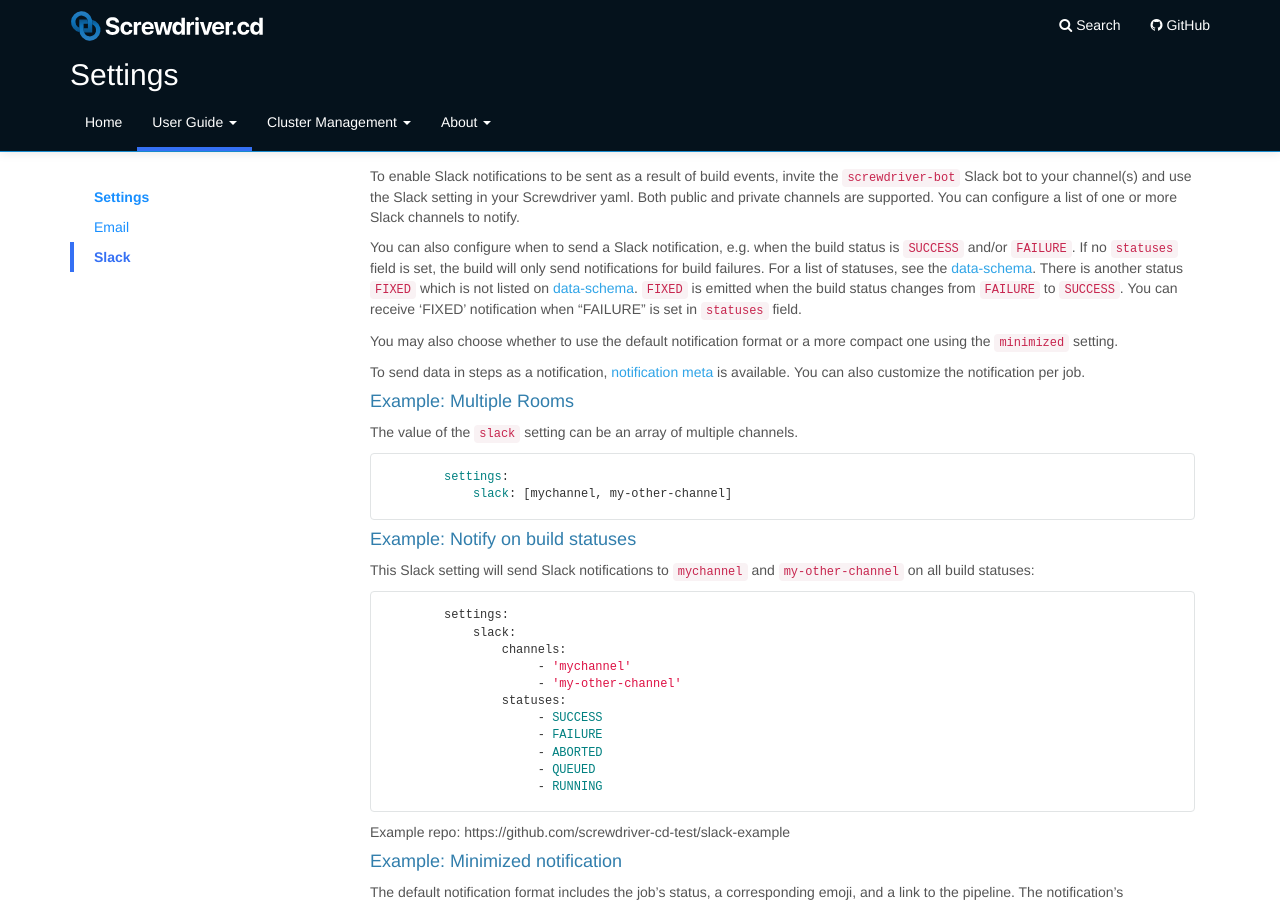
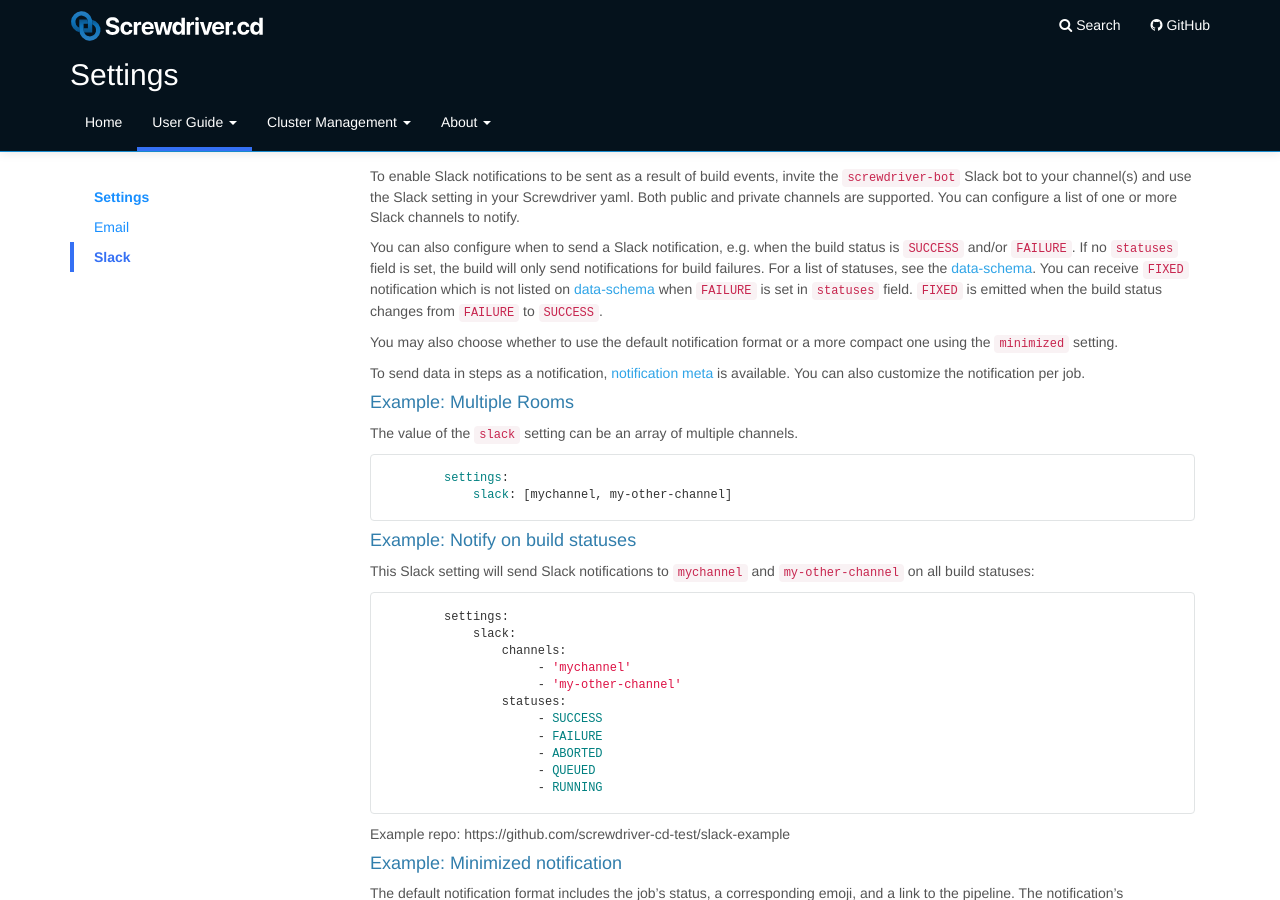
Before and after one commit to screwdriver-cd/guide, a Jekyll site: the page built from docs/user-guide/configuration/settings.md, in a window 1280 px wide and 900 px high, scrolled down 853 px. Built offline with Jekyll 4.4.1, drawn with Linux system fonts in a browser that asks for light colours.

Commit message:
Update settings.md

```diff
--- a/docs/user-guide/configuration/settings.md
+++ b/docs/user-guide/configuration/settings.md
@@ -55,8 +55,7 @@ You can configure a list of one or more email addresses to contact. You can also
 ## Slack
 To enable Slack notifications to be sent as a result of build events, invite the `screwdriver-bot` Slack bot to your channel(s) and use the Slack setting in your Screwdriver yaml. Both public and private channels are supported. You can configure a list of one or more Slack channels to notify.
 
-You can also configure when to send a Slack notification, e.g. when the build status is `SUCCESS` and/or `FAILURE`. If no `statuses` field is set, the build will only send notifications for build failures. For a list of statuses, see the [data-schema](https://github.com/screwdriver-cd/data-schema/blob/c2ea9b0372c6e62cb81e1f50602b751d0b10d547/models/build.js#L83-L96). There is another status `FIXED` which is not listed on [data-schema](https://github.com/screwdriver-cd/data-schema/blob/c2ea9b0372c6e62cb81e1f50602b751d0b10d547/models/build.js#L83-L96). `FIXED` is emitted when the build status changes from `FAILURE` to `SUCCESS`.
-You can receive 'FIXED' notification when "FAILURE" is set in  `statuses` field.
+You can also configure when to send a Slack notification, e.g. when the build status is `SUCCESS` and/or `FAILURE`. If no `statuses` field is set, the build will only send notifications for build failures. For a list of statuses, see the [data-schema](https://github.com/screwdriver-cd/data-schema/blob/c2ea9b0372c6e62cb81e1f50602b751d0b10d547/models/build.js#L83-L96). You can receive `FIXED` notification which is not listed on [data-schema](https://github.com/screwdriver-cd/data-schema/blob/c2ea9b0372c6e62cb81e1f50602b751d0b10d547/models/build.js#L83-L96) when `FAILURE` is set in `statuses` field. `FIXED` is emitted when the build status changes from `FAILURE` to `SUCCESS`.
 
 You may also choose whether to use the default notification format or a more compact one using the `minimized` setting.
 
```
